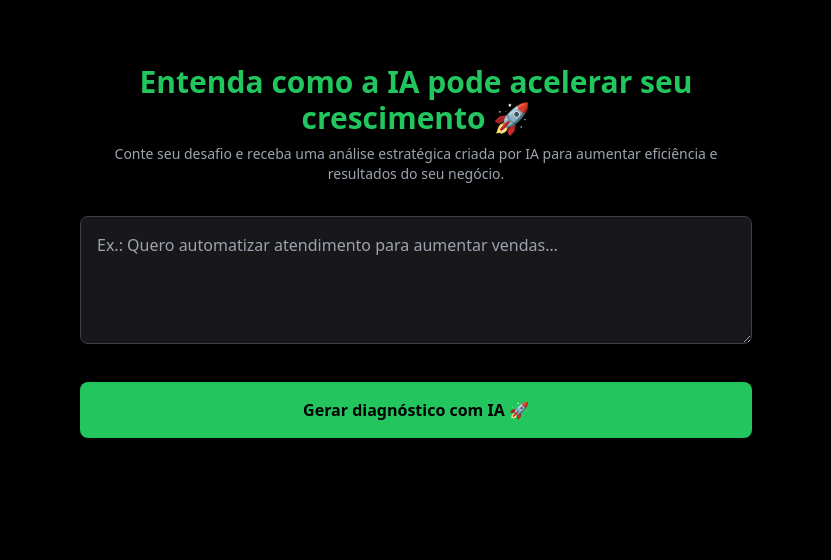
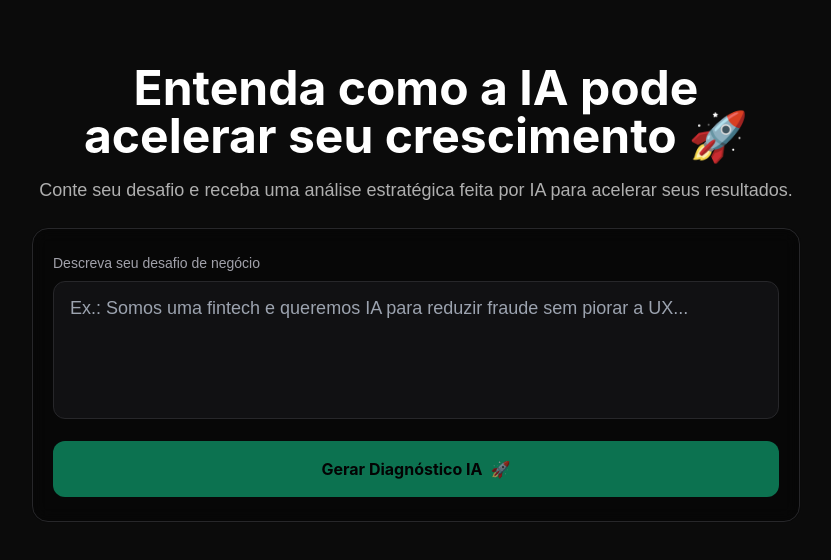
Before and after one commit to ghcastellano/soo-tech-sandbox-updated, a Next.js app: page / in a window 1280 px wide. Shown: the top 560 px of the page, without its empty margins (224-1055 px from the left). Built offline with nearby package versions, Linux system fonts and the light colour scheme.

Commit message:
Update page.tsx

```diff
--- a/app/page.tsx
+++ b/app/page.tsx
@@ -1,158 +1,367 @@
-"use client";
-import { useState } from "react";
-import { motion } from "framer-motion";
+'use client';
 
-export default function Home() {
-  const [descricao, setDescricao] = useState("");
-  const [resultado, setResultado] = useState<any>(null);
+import { useMemo, useState } from 'react';
+import { motion, AnimatePresence } from 'framer-motion';
+
+/** Componente de estrelas 1–5 */
+function Stars({ value = 4 }: { value?: number }) {
+  const v = Math.max(0, Math.min(5, Math.round(value)));
+  return (
+    <div className="inline-flex gap-1" aria-label={`Impacto: ${v} de 5`}>
+      {Array.from({ length: 5 }).map((_, i) => (
+        <span
+          key={i}
+          className={i < v ? 'text-emerald-400' : 'text-zinc-600'}
+          style={{ fontSize: 18, lineHeight: 1 }}
+        >
+          ★
+        </span>
+      ))}
+    </div>
+  );
+}
+
+/** Spinner minimalista para botões */
+function Spinner() {
+  return (
+    <span className="inline-block h-4 w-4 animate-spin rounded-full border-2 border-zinc-900 border-t-transparent" />
+  );
+}
+
+type Diagnostico =
+  | {
+      content: {
+        'Oportunidade Tecnológica': { descricao: string; beneficios: string[] };
+        'Ganhos de Negócio': { descricao: string };
+        impacto: { Receita: number; Eficiência: number; Retenção: number };
+        'Riscos e Barreiras': string[];
+        'Diferenciais Soo Tech': string[];
+        'Próximos passos'?: string[];
+      };
+    }
+  | null;
+
+export default function Page() {
+  const [prompt, setPrompt] = useState('');
   const [loading, setLoading] = useState(false);
+  const [erro, setErro] = useState<string | null>(null);
+  const [data, setData] = useState<Diagnostico>(null);
 
-  async function gerarDiagnostico() {
-    if (!descricao.trim()) return;
+  const whatsURL = useMemo(() => {
+    const base = 'https://wa.me/5511970561448';
+    const msg = `Olá, equipe Soo Tech! Vi o Diagnóstico IA no site e quero falar com um consultor ⚡️
+
+Resumo do meu desafio:
+"${prompt || '—'}"`;
+    return `${base}?text=${encodeURIComponent(msg)}`;
+  }, [prompt]);
+
+  async function gerar() {
+    setErro(null);
     setLoading(true);
-    setResultado(null);
-
-    const res = await fetch("/api/diagnostico", {
-      method: "POST",
-      headers: { "Content-Type": "application/json" },
-      body: JSON.stringify({ descricao }),
+    setData(null);
+    try {
+      const res = await fetch('/api/diagnostico', {
+        method: 'POST',
+        headers: { 'Content-Type': 'application/json' },
+        body: JSON.stringify({ descricao: prompt }),
       });
 
-    const data = await res.json();
-    setResultado(data);
+      const txt = await res.text();
+
+      // Tenta JSON estruturado; se vier texto solto, mostra em um bloco único.
+      let parsed: Diagnostico = null;
+      try {
+        parsed = JSON.parse(txt);
+      } catch {
+        parsed = {
+          content: {
+            'Oportunidade Tecnológica': {
+              descricao: txt,
+              beneficios: [],
+            },
+            'Ganhos de Negócio': { descricao: '' },
+            impacto: { Receita: 4, Eficiência: 4, Retenção: 4 },
+            'Riscos e Barreiras': [],
+            'Diferenciais Soo Tech': [
+              'Especialistas práticos em IA aplicada a negócio',
+              'Arquiteturas enxutas com foco em ROI',
+              'Entrega rápida com governança e segurança',
+            ],
+            'Próximos passos': [
+              'Chamada de 15 min para refinar o escopo',
+              'Proposta executiva com roadmap de 4 semanas',
+            ],
+          },
+        };
+      }
+
+      setData(parsed);
+    } catch (e: any) {
+      setErro('Falha ao gerar o diagnóstico. Tente novamente em instantes.');
+    } finally {
       setLoading(false);
     }
-
-  const whatsapp = `https://wa.me/5511970561448?text=${encodeURIComponent(
-    "Olá! Gostaria de conversar com a Soo Tech sobre IA no meu negócio! ⚡️"
-  )}`;
-
-  const renderStars = (qtd: number) =>
-    "⭐".repeat(qtd) + "☆".repeat(5 - qtd);
+  }
 
   return (
-    <main className="min-h-screen bg-black flex items-start justify-center px-6">
-      <div className="w-full max-w-2xl text-white space-y-8 mt-16 mb-20">
+    <main className="min-h-screen bg-[#0B0B0B] text-[#AFAFAF]">
+      {/* HERO */}
+      <section className="px-6">
+        <div className="mx-auto max-w-3xl pt-16 pb-6 text-center">
+          <motion.h1
+            initial={{ opacity: 0, y: 12 }}
+            animate={{ opacity: 1, y: 0 }}
+            transition={{ duration: 0.4 }}
+            className="font-bold text-4xl sm:text-5xl leading-tight text-white"
+            style={{ fontFamily: 'Inter, Inter Placeholder, sans-serif' }}
+          >
+            Entenda como a IA pode acelerar seu crescimento{' '}
+            <span className="text-emerald-400">🚀</span>
+          </motion.h1>
 
-        {/* Header */}
-        <div className="text-center space-y-2">
-          <h1 className="text-3xl font-bold text-green-500">
-            Entenda como a IA pode acelerar seu crescimento 🚀
-          </h1>
-          <p className="text-gray-400 text-sm">
-            Conte seu desafio e receba uma análise estratégica criada por IA
-            para aumentar eficiência e resultados do seu negócio.
+          <motion.p
+            initial={{ opacity: 0, y: 10 }}
+            animate={{ opacity: 1, y: 0 }}
+            transition={{ delay: 0.08, duration: 0.35 }}
+            className="mt-4 text-lg"
+            style={{ fontFamily: 'Manrope, Manrope Placeholder, sans-serif' }}
+          >
+            Conte seu desafio e receba uma análise estratégica feita por IA para
+            acelerar seus resultados.
+          </motion.p>
+        </div>
+      </section>
+
+      {/* FORM + RESULTADOS */}
+      <section className="px-6 pb-24">
+        <div className="mx-auto max-w-3xl">
+          <div className="rounded-2xl border border-zinc-800 bg-black/30 shadow-[0_0_1px_rgba(0,0,0,.4)] backdrop-blur">
+            {/* Label compacta acima, como no seu site */}
+            <div className="px-5 pt-6 pb-2">
+              <p
+                className="text-sm text-zinc-400"
+                style={{
+                  fontFamily: 'Manrope, Manrope Placeholder, sans-serif',
+                }}
+              >
+                Descreva seu desafio de negócio
               </p>
             </div>
 
             {/* Input */}
+            <div className="px-5">
               <textarea
-          className="w-full h-32 p-4 rounded-lg bg-zinc-900 border border-zinc-700
-                     focus:border-green-500 outline-none transition"
-          placeholder="Ex.: Quero automatizar atendimento para aumentar vendas…"
-          value={descricao}
-          onChange={(e) => setDescricao(e.target.value)}
+                value={prompt}
+                onChange={(e) => setPrompt(e.target.value)}
+                placeholder="Ex.: Somos uma fintech e queremos IA para reduzir fraude sem piorar a UX..."
+                rows={4}
+                className="w-full resize-none rounded-xl border border-zinc-800 bg-zinc-900/60 px-4 py-3 text-[18px] leading-7 text-white outline-none transition focus:ring-2 focus:ring-emerald-500"
+                style={{
+                  fontFamily: 'Manrope, Manrope Placeholder, sans-serif',
+                }}
               />
+            </div>
 
             {/* Botão */}
+            <div className="px-5 pb-6 pt-4">
               <button
-          onClick={gerarDiagnostico}
-          disabled={loading}
-          className="w-full py-4 rounded-lg bg-green-500 hover:bg-green-600 text-black
-                     font-semibold transition disabled:opacity-40"
+                onClick={gerar}
+                disabled={loading || !prompt.trim()}
+                className="group relative inline-flex w-full items-center justify-center gap-2 rounded-xl bg-emerald-500 px-6 py-4 font-bold text-black transition hover:bg-emerald-400 disabled:cursor-not-allowed disabled:opacity-60"
+                style={{ fontFamily: 'Inter, Inter Placeholder, sans-serif' }}
               >
-          {loading ? "Gerando análise..." : "Gerar diagnóstico com IA 🚀"}
+                {loading ? (
+                  <>
+                    <Spinner /> <span>Gerando diagnóstico…</span>
+                  </>
+                ) : (
+                  <>
+                    Gerar Diagnóstico IA <span>🚀</span>
+                  </>
+                )}
               </button>
+            </div>
+          </div>
 
-        {/* Loading barra animada */}
+          {/* Mensagens */}
+          <AnimatePresence initial={false}>
+            {erro && (
+              <motion.div
+                initial={{ opacity: 0, y: 8 }}
+                animate={{ opacity: 1, y: 0 }}
+                exit={{ opacity: 0, y: 8 }}
+                className="mt-4 rounded-xl border border-red-900 bg-red-950/40 px-4 py-3 text-red-300"
+              >
+                {erro}
+              </motion.div>
+            )}
+          </AnimatePresence>
+
+          {/* Loading skeleton elegante */}
+          <AnimatePresence>
             {loading && (
               <motion.div
-            className="w-full h-2 rounded-full bg-zinc-800 overflow-hidden"
+                key="skeleton"
                 initial={{ opacity: 0 }}
                 animate={{ opacity: 1 }}
+                exit={{ opacity: 0 }}
+                className="mt-6 grid gap-4"
               >
-            <motion.div
-              className="h-full bg-green-500"
-              initial={{ width: "0%" }}
-              animate={{ width: "100%" }}
-              transition={{ duration: 1.5, repeat: Infinity }}
+                {Array.from({ length: 4 }).map((_, i) => (
+                  <div
+                    key={i}
+                    className="h-24 animate-pulse rounded-xl bg-zinc-900/40"
                   />
+                ))}
               </motion.div>
             )}
+          </AnimatePresence>
 
-        {/* Resultado */}
-        {resultado && (
+          {/* Resultados */}
+          {data?.content && !loading && (
             <motion.div
-            className="bg-zinc-900 p-6 rounded-xl border border-zinc-800 space-y-6 shadow-xl"
-            initial={{ opacity: 0, y: 20 }}
+              initial={{ opacity: 0, y: 8 }}
               animate={{ opacity: 1, y: 0 }}
+              transition={{ duration: 0.35 }}
+              className="mt-6 grid gap-4"
             >
-            {/* Oportunidades */}
-            <section>
-              <h3 className="font-semibold text-green-400">
-                Oportunidades Tecnológicas 💡
-              </h3>
-              <p className="text-gray-300 text-sm whitespace-pre-line">
-                {resultado.oportunidades}
-              </p>
-            </section>
+              {/* Oportunidade */}
+              <Card title="Oportunidade Tecnológica">
+                <p className="mb-3">{data.content['Oportunidade Tecnológica'].descricao}</p>
+                {!!data.content['Oportunidade Tecnológica'].beneficios?.length && (
+                  <ul className="ml-4 list-disc space-y-1">
+                    {data.content['Oportunidade Tecnológica'].beneficios.map(
+                      (b, i) => (
+                        <li key={i}>{b}</li>
+                      ),
+                    )}
+                  </ul>
+                )}
+              </Card>
 
               {/* Ganhos */}
-            <section>
-              <h3 className="font-semibold text-green-400">
-                Ganhos de Negócio 📈
-              </h3>
-              <p className="text-gray-300 text-sm whitespace-pre-line">
-                {resultado.ganhos}
-              </p>
-            </section>
+              {(data.content['Ganhos de Negócio'].descricao?.trim()?.length ??
+                0) > 0 && (
+                <Card title="Ganhos de Negócio">
+                  <p>{data.content['Ganhos de Negócio'].descricao}</p>
+                </Card>
+              )}
 
               {/* Impact Score */}
-            {resultado.impacto && (
-              <section>
-                <h3 className="font-semibold text-green-400">
-                  Impact Score ⭐
-                </h3>
-                <div className="text-sm text-gray-300 space-y-1">
-                  <p>Receita: {renderStars(resultado.impacto.receita)}</p>
-                  <p>Eficiência: {renderStars(resultado.impacto.eficiencia)}</p>
-                  <p>Retenção: {renderStars(resultado.impacto.retencao)}</p>
+              <Card title="Impact Score">
+                <div className="grid grid-cols-1 gap-4 sm:grid-cols-3">
+                  <Item label="Receita">
+                    <Stars value={data.content.impacto.Receita} />
+                  </Item>
+                  <Item label="Eficiência">
+                    <Stars value={data.content.impacto.Eficiência} />
+                  </Item>
+                  <Item label="Retenção">
+                    <Stars value={data.content.impacto.Retenção} />
+                  </Item>
                 </div>
-              </section>
+              </Card>
+
+              {/* Riscos */}
+              {!!data.content['Riscos e Barreiras']?.length && (
+                <Card title="Riscos e Barreiras">
+                  <ul className="ml-4 list-disc space-y-1">
+                    {data.content['Riscos e Barreiras'].map((b, i) => (
+                      <li key={i}>{b}</li>
+                    ))}
+                  </ul>
+                </Card>
               )}
 
-            {/* Riscos */}
-            <section>
-              <h3 className="font-semibold text-green-400">
-                Riscos e Barreiras 🚧
-              </h3>
-              <p className="text-gray-300 text-sm whitespace-pre-line">
-                {resultado.riscos}
-              </p>
-            </section>
+              {/* Diferenciais */}
+              {!!data.content['Diferenciais Soo Tech']?.length && (
+                <Card title="Diferenciais Soo Tech">
+                  <ul className="ml-4 list-disc space-y-1">
+                    {data.content['Diferenciais Soo Tech'].map((b, i) => (
+                      <li key={i}>{b}</li>
+                    ))}
+                  </ul>
+                </Card>
+              )}
 
-            {/* Diferenciais */}
-            <section>
-              <h3 className="font-semibold text-green-400">
-                Como a Soo Tech pode ajudar ⚡️
-              </h3>
-              <p className="text-gray-300 text-sm whitespace-pre-line">
-                {resultado.diferenciais}
-              </p>
-            </section>
+              {/* Próximos passos + CTA WhatsApp */}
+              <Card title="Próximos passos">
+                {data.content['Próximos passos']?.length ? (
+                  <ul className="ml-4 list-disc space-y-1">
+                    {data.content['Próximos passos']!.map((b, i) => (
+                      <li key={i}>{b}</li>
+                    ))}
+                  </ul>
+                ) : (
+                  <p>Encerramento consultivo curto.</p>
+                )}
 
-            {/* BTN WA */}
+                <div className="mt-4">
                   <a
-              href={whatsapp}
+                    href={whatsURL}
                     target="_blank"
-              className="block text-center w-full py-3 rounded-lg border border-green-500
-                         text-green-400 font-semibold hover:bg-green-600 hover:text-black transition"
+                    rel="noreferrer"
+                    className="inline-flex items-center gap-2 rounded-lg border border-emerald-700 bg-emerald-900/20 px-4 py-2 text-emerald-300 hover:bg-emerald-800/30"
+                    style={{ fontFamily: 'Inter, Inter Placeholder, sans-serif' }}
                   >
                     Conversar com consultor especialista ⚡️
                   </a>
+                </div>
+              </Card>
+
+              {/* Rodapé sutil */}
+              <p
+                className="mt-8 text-center text-sm text-zinc-500"
+                style={{ fontFamily: 'Manrope, Manrope Placeholder, sans-serif' }}
+              >
+                Powered by <span className="text-emerald-400">Soo Tech AI</span> ⚡
+              </p>
             </motion.div>
           )}
         </div>
+      </section>
     </main>
   );
 }
+
+/** Subcomponentes visuais */
+function Card({
+  title,
+  children,
+}: {
+  title: string;
+  children: React.ReactNode;
+}) {
+  return (
+    <div className="rounded-2xl border border-zinc-800 bg-black/30 p-5">
+      <h3
+        className="mb-2 text-[15px] font-bold text-white"
+        style={{ fontFamily: 'Inter, Inter Placeholder, sans-serif' }}
+      >
+        {title}
+      </h3>
+      <div
+        className="text-[16px] leading-7"
+        style={{ fontFamily: 'Manrope, Manrope Placeholder, sans-serif' }}
+      >
+        {children}
+      </div>
+    </div>
+  );
+}
+
+function Item({
+  label,
+  children,
+}: {
+  label: string;
+  children: React.ReactNode;
+}) {
+  return (
+    <div className="rounded-xl border border-zinc-800 bg-zinc-900/30 p-3">
+      <p className="mb-1 text-sm text-zinc-400">{label}</p>
+      {children}
+    </div>
+  );
+}
```
Lines whose indentation alone changed are shown as unchanged.
